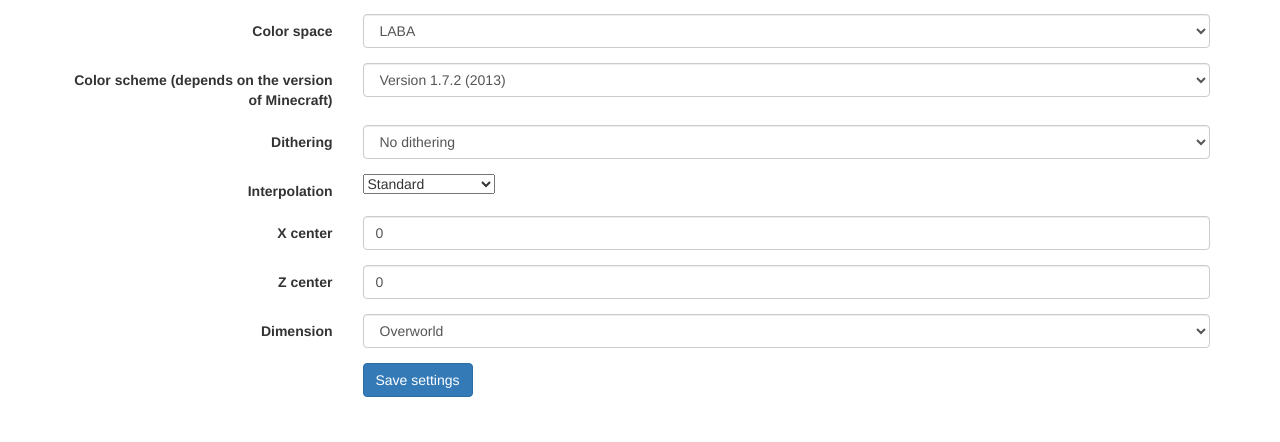
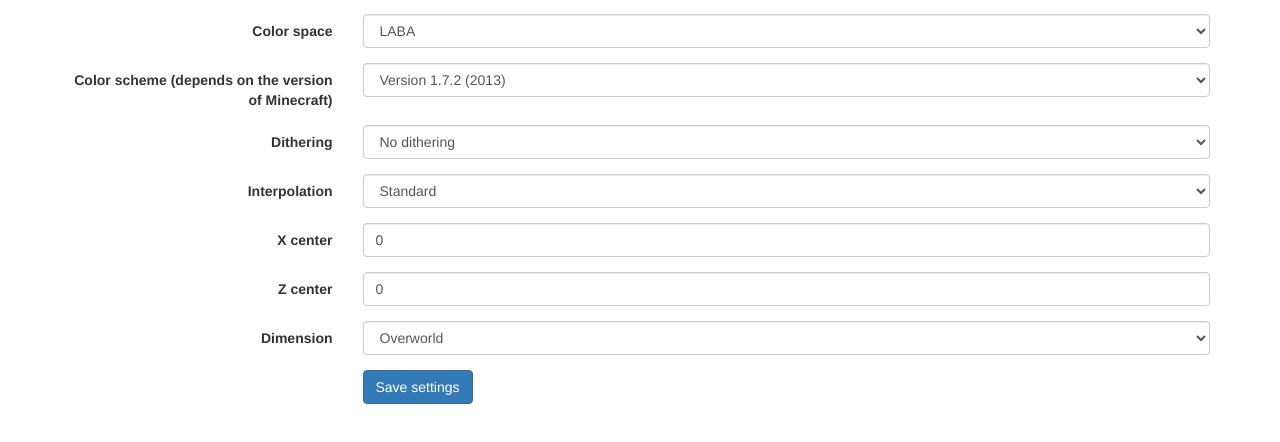
Before and after one commit to djfun/mc-map-item-tool, a website: page public/settings.html in a window 1280 px wide. Shown: the part 58-500 px from the top of the page. Drawn offline with Linux system fonts and the light colour scheme.

Commit message:
fix layout of settings page

```diff
--- a/package.json
+++ b/package.json
@@ -1,6 +1,6 @@
 {
   "name": "minecraft-map-item-tool",
-  "version": "1.2.1",
+  "version": "1.2.2",
   "description": "web tool for converting images to minecraft maps",
   "main": "server.js",
   "scripts": {
--- a/public/settings.html
+++ b/public/settings.html
@@ -54,7 +54,7 @@
         <div class="form-group">
           <label for="interpolation" class="col-sm-3 control-label">Interpolation</label>
           <div class="col-sm-9">
-            <select name="interpolation" id="interpolation">
+            <select name="interpolation" id="interpolation" class="form-control">
               <option value="standard">Standard</option>
               <option value="nearest_neighbor">Nearest Neighbor</option>
             </select>
```
